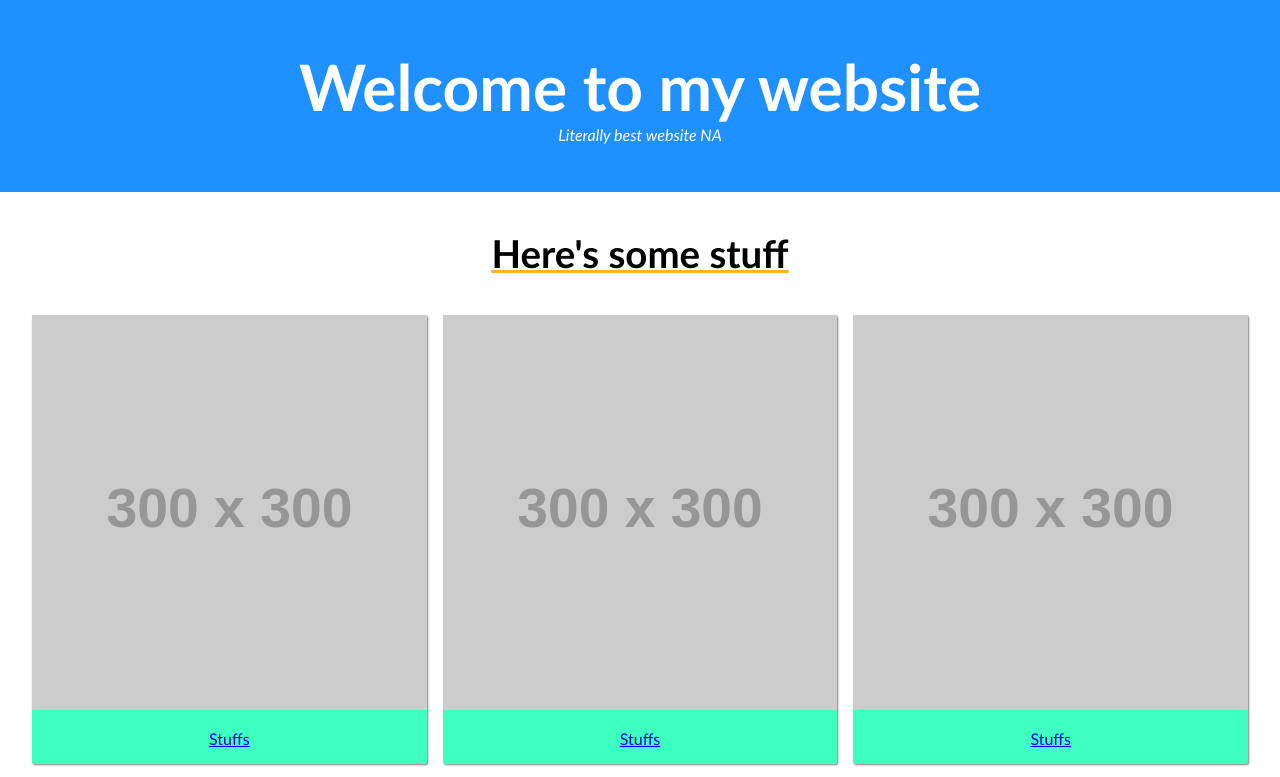
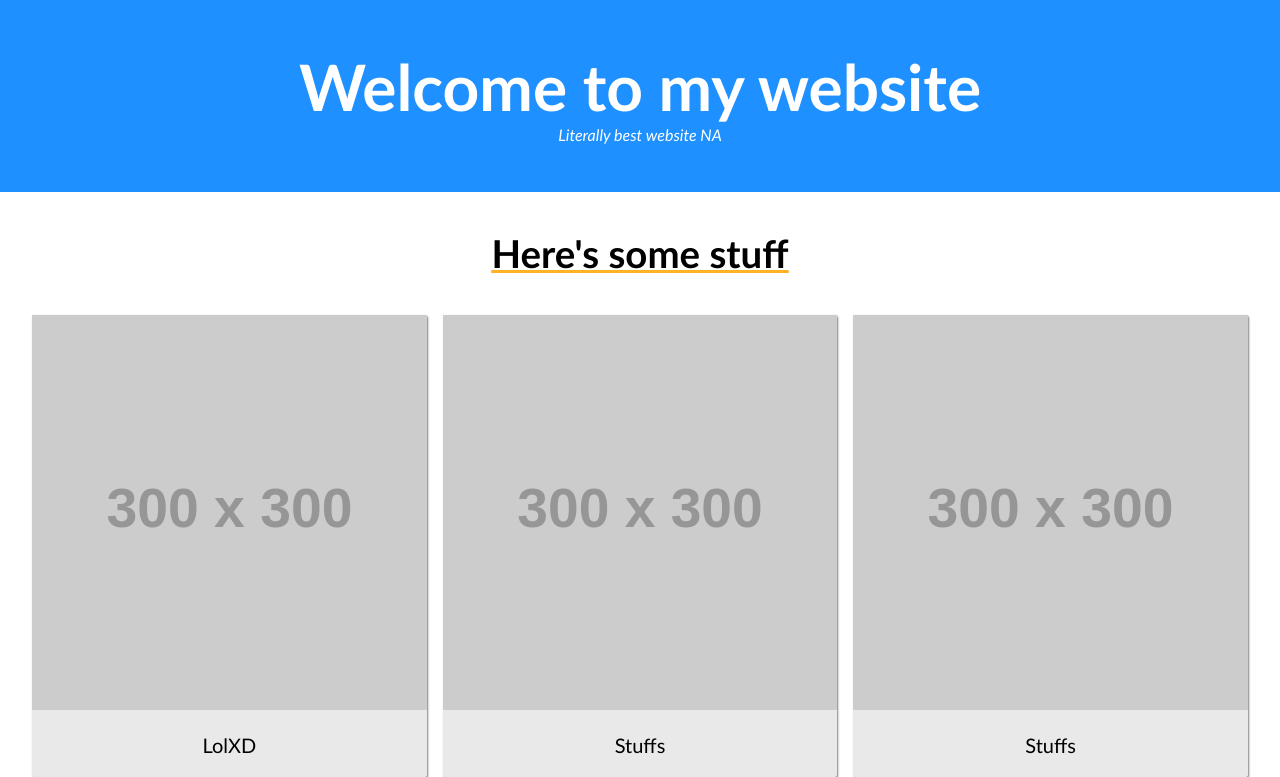
Before and after one commit to MarkMP1/MarkMP1.github.io, a plain HTML site: page index.html in a window 1280 px wide. Shown: the top 777 px of the page. Drawn offline with Linux system fonts and the light colour scheme; placeholder pictures from the web are drawn by us.

Commit message:
Changed the text CSS

```diff
--- a/index.css
+++ b/index.css
@@ -49,12 +49,21 @@ main{
     margin-bottom: 6rem;
 }
 .tile{
-    background: rgb(62, 255, 191);
+    background: rgb(233, 233, 233);
     box-shadow: 1px 1px 2px rgba(0, 0, 0, 0.5);
     border-radius: 2px;
-
+    text-decoration: none;
+}
+a {
+    color: inherit;
+}
+a>p:hover{
+    color: red;
+    transition: color 0.3s ease-out;
 }
 .tile-img{
     width:100%;
     object-fit: cover;
+}.pInGrid{
+    font-size: 1.25rem;
 }
--- a/index.html
+++ b/index.html
@@ -16,7 +16,7 @@
             <section class="content">
                 <div class="grid">
                     <a href="https://google.ca" target="_blank" class="tile"><img src="https://dummyimage.com/300.png/09f/fff" class="tile-img">
-                        <p class="pInGrid">Stuffs</p>
+                        <p class="pInGrid">LolXD</p>
                     </a>
                     <a href="https://google.ca" target="_blank" class="tile"><img src="https://dummyimage.com/300.png/09f/fff" class="tile-img">
                         <p class="pInGrid">Stuffs</p>
```
